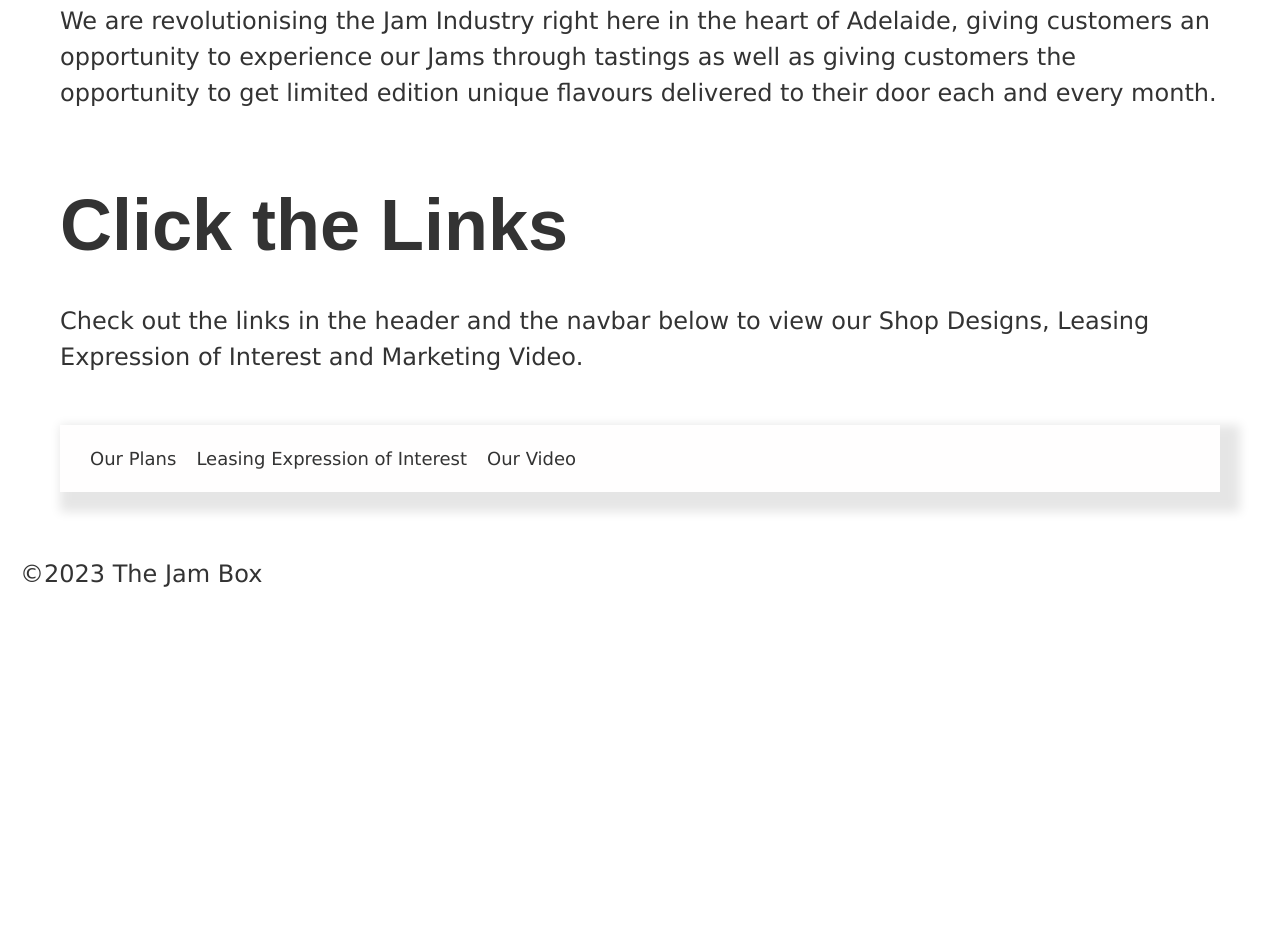
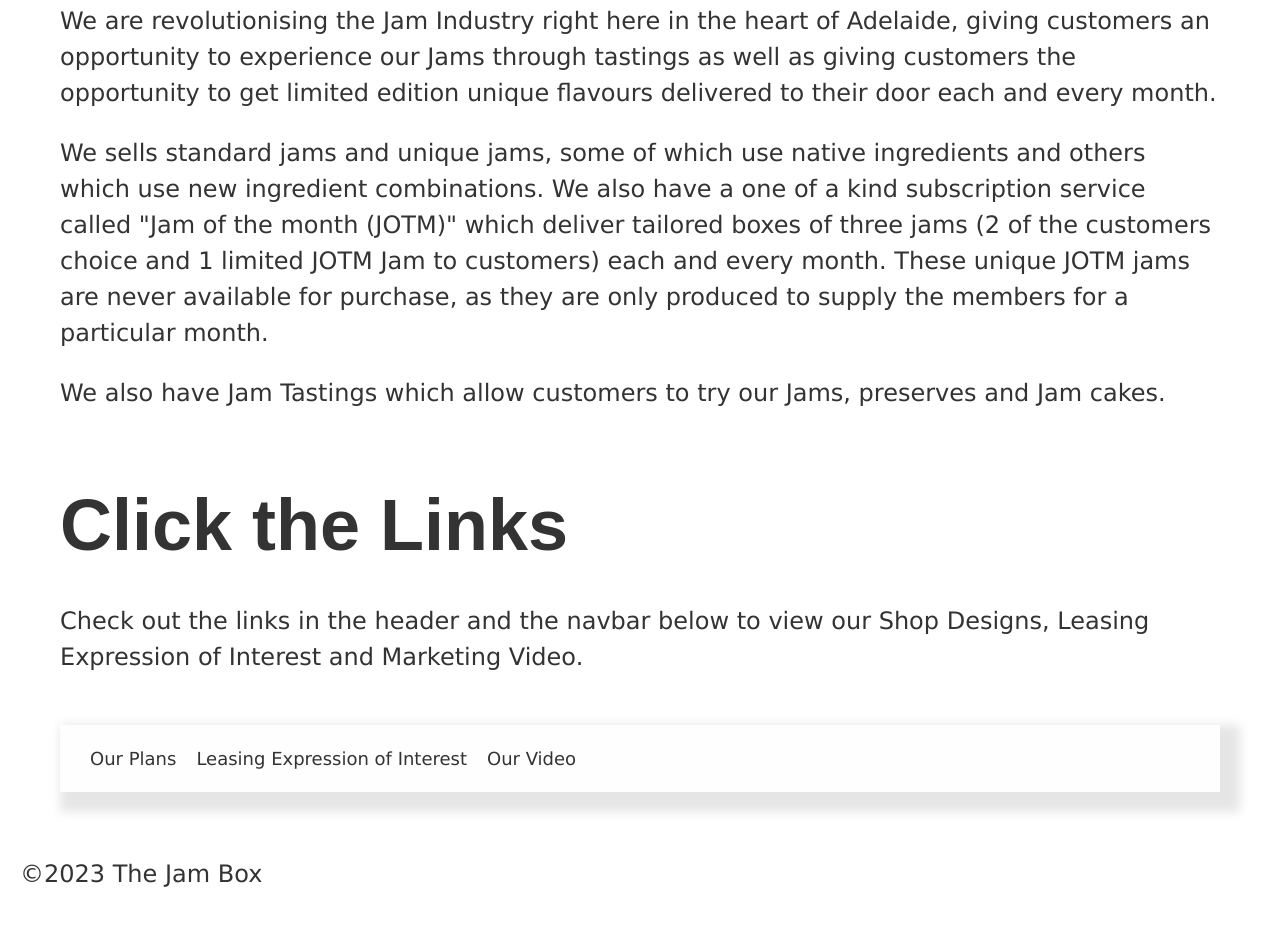
Before and after one commit to angusunderdown123/The-Jam-Box-Final, a plain HTML site: page index.html in a window 1280 px wide. Shown: the part 1355-2280 px from the top of the page. Before the commit the page ends 1991 px from the top, so only its background shows below. Drawn offline with Linux system fonts and the light colour scheme; files whose address does not match are found by name.

Commit message:
Update index.html

```diff
--- a/index.html
+++ b/index.html
@@ -44,6 +44,8 @@
         <h2>About Us</h2>
         <p>The Jam Box is an South Australian owned and operated business that specializes in handmade jams and preserves. Our products are made with only the freshest and highest quality ingredients, all of which are sourced locally as we take pride in our commitment to supporting local farmers and growers.</p>
         <p>We are revolutionising the Jam Industry right here in the heart of Adelaide, giving customers an opportunity to experience our Jams through tastings as well as giving customers the opportunity to get limited edition unique flavours delivered to their door each and every month.</p>
+        <p>We sells standard jams and unique jams, some of which use native ingredients and others which use new ingredient combinations. We also have a one of a kind subscription service called "Jam of the month (JOTM)" which deliver tailored boxes of three jams (2 of the customers choice and 1 limited JOTM Jam to customers) each and every month. These unique JOTM jams are never available for purchase, as they are only produced to supply the members for a particular month.</p>
+        <p>We also have Jam Tastings which allow customers to try our Jams, preserves and Jam cakes.</p>
       </section>
 
 
```
